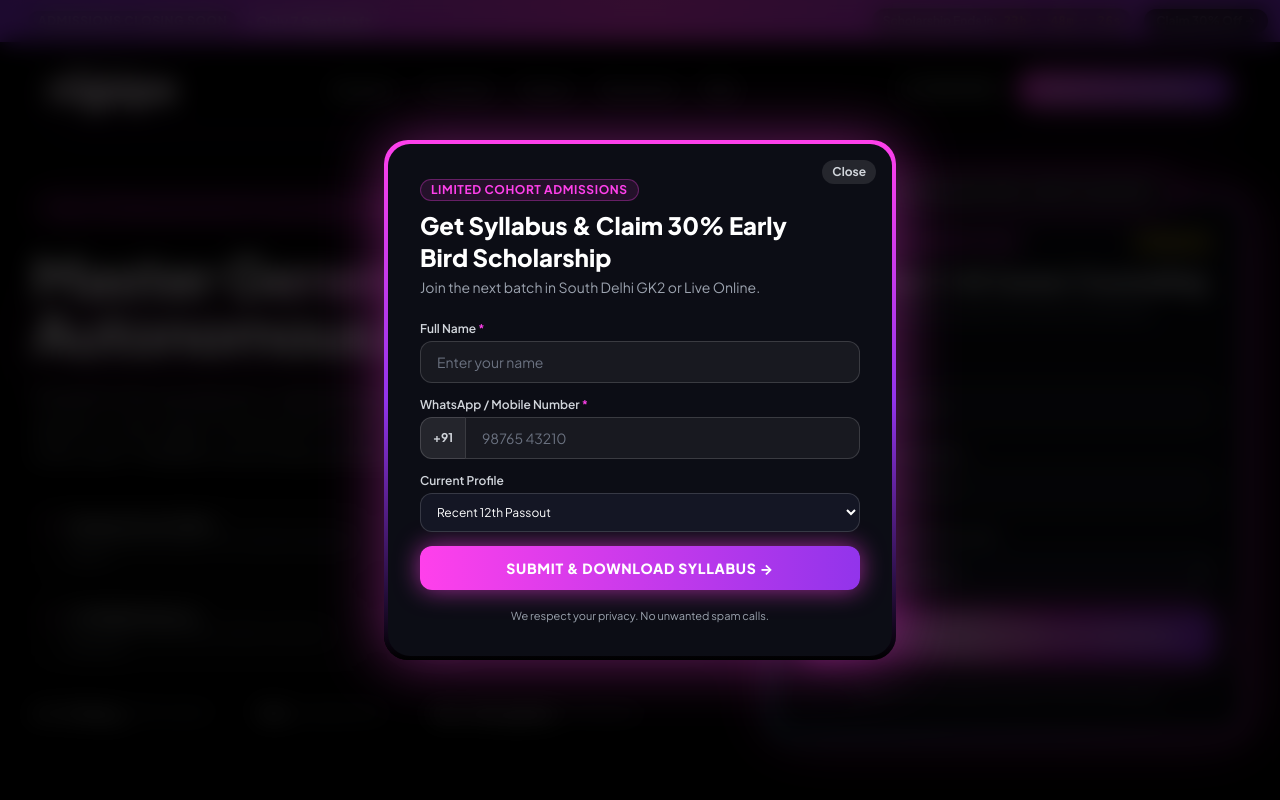
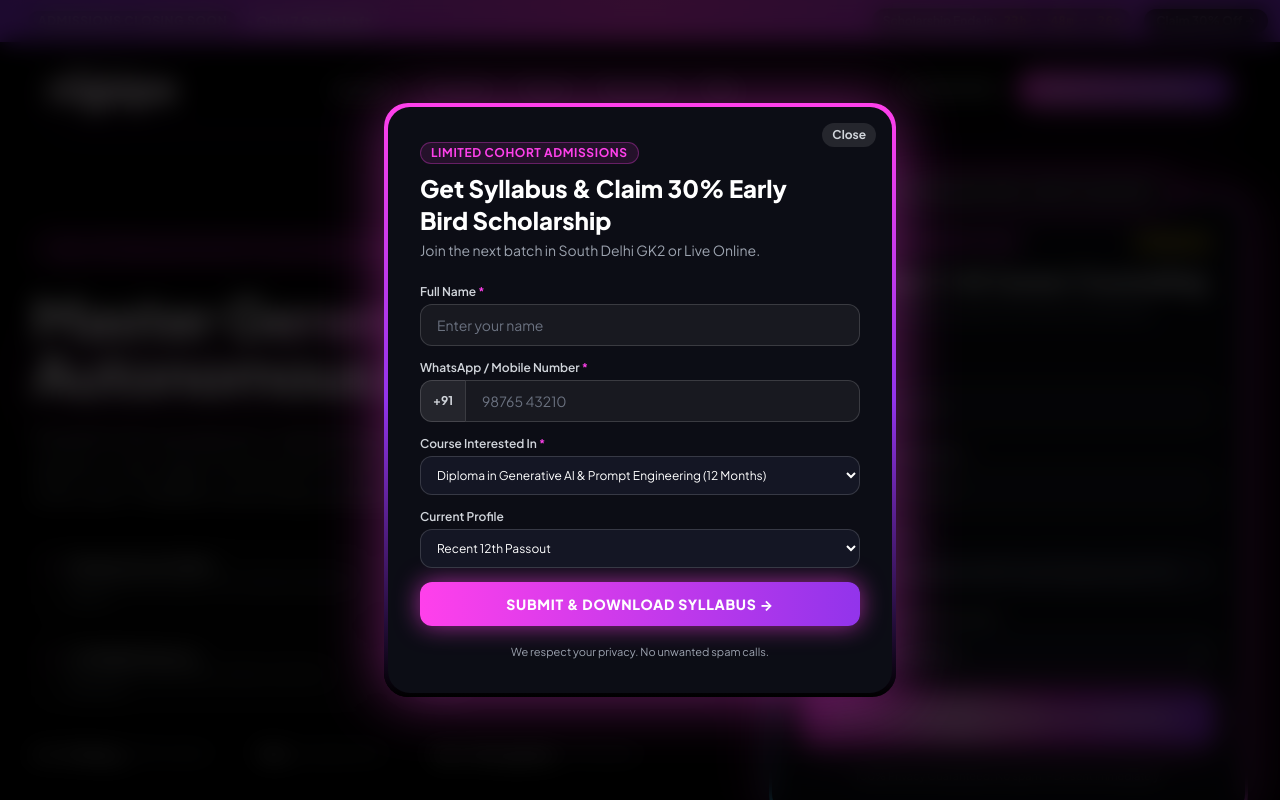
Before and after one commit to Dizitaladda-lms/nigape_landing, a Next.js app: page / in a window 1280 px wide. Both pictures are taken after a click on the button "Claim 30% Off →". Shown: the top 800 px of the page. Built offline with nearby package versions, Linux system fonts and the light colour scheme.

Commit message:
feat: add Course Interested In dropdown from nigape.com and pass selected course to CRM

```diff
--- a/app/api/lead/route.ts
+++ b/app/api/lead/route.ts
@@ -52,6 +52,7 @@ export async function POST(request: Request) {
       fullName,
       email,
       phone,
+      course,
       experience,
       learningMode,
       goal,
@@ -62,6 +63,9 @@ export async function POST(request: Request) {
       utm_campaign,
       utm_content,
       utm_term,
+      fbclid,
+      gclid,
+      gad_source,
       landing_page_url,
       timestamp
     } = data;
@@ -107,14 +111,19 @@ export async function POST(request: Request) {
     }
 
     // Map source strictly to accepted CRM enums ('META', 'GOOGLE', 'LANDING_PAGE', 'WEBSITE')
+    // Priority: utm_source > fbclid (Facebook click ID) > gclid/gad_source (Google click ID) > default
     let crmSource = 'LANDING_PAGE';
     if (utm_source) {
       const lower = utm_source.toLowerCase();
-      if (lower.includes('fb') || lower.includes('meta') || lower.includes('instagram') || lower.includes('ig')) {
+      if (lower.includes('fb') || lower.includes('facebook') || lower.includes('meta') || lower.includes('instagram') || lower.includes('ig')) {
         crmSource = 'META';
       } else if (lower.includes('google') || lower.includes('adwords') || lower.includes('gads')) {
         crmSource = 'GOOGLE';
       }
+    } else if (fbclid) {
+      crmSource = 'META';
+    } else if (gclid || gad_source) {
+      crmSource = 'GOOGLE';
     }
 
     // Payload formatted strictly to dizitaladda-crm specifications
@@ -124,7 +133,7 @@ export async function POST(request: Request) {
       mobile: cleanPhone,
       email: email && email.trim() ? email.trim() : `${cleanPhone}@${CRM_DOMAIN.toLowerCase()}.com`,
       domain: CRM_DOMAIN,
-      interested_course: CRM_COURSE,
+      interested_course: course && course.trim() ? course.trim() : CRM_COURSE,
       source: crmSource,
       landing_page_url: landing_page_url || 'https://www.nigape.com',
       utm_source: utm_source || undefined,
@@ -132,7 +141,7 @@ export async function POST(request: Request) {
       utm_campaign: utm_campaign || undefined,
       utm_content: utm_content || undefined,
       utm_term: utm_term || undefined,
-      remarks: `Profile: ${experience || 'N/A'} | Goal: ${goal || 'Counseling'} | Form: ${source || 'Lead Page'}`,
+      remarks: `Course: ${course || CRM_COURSE} | Profile: ${experience || 'N/A'} | Goal: ${goal || 'Counseling'} | Form: ${source || 'Lead Page'}`,
     };
 
     console.log('[NIGAPE -> CRM FORWARDING]:', crmPayload);
--- a/components/CallbackBanner.tsx
+++ b/components/CallbackBanner.tsx
@@ -25,16 +25,33 @@ export default function CallbackBanner({ onSubmitSuccess }) {
       }
     } catch (e) {}
 
+    let utmData: Record<string, string> = {};
+    if (typeof window !== 'undefined') {
+      const urlParams = new URLSearchParams(window.location.search);
+      utmData = {
+        utm_source: urlParams.get('utm_source') || '',
+        utm_medium: urlParams.get('utm_medium') || '',
+        utm_campaign: urlParams.get('utm_campaign') || '',
+        utm_content: urlParams.get('utm_content') || '',
+        utm_term: urlParams.get('utm_term') || '',
+        fbclid: urlParams.get('fbclid') || '',
+        gclid: urlParams.get('gclid') || '',
+        gad_source: urlParams.get('gad_source') || '',
+      };
+    }
+
     const leadPayload = {
       fullName: 'Quick Callback Request',
       phone: cleanPhone,
       deviceId,
+      course: 'Generative AI & Autonomous AI Agents',
       email: 'callback@lead.nigape.com',
       experience: 'Quick Callback',
       learningMode: 'Flexible',
       timestamp: new Date().toISOString(),
       source: 'Mid-Page Quick Callback Banner',
       landing_page_url: typeof window !== 'undefined' ? window.location.href : 'https://nigape.com',
+      ...utmData,
     };
 
     // Forward to CRM with rate-limit check
--- a/components/HeroSection.tsx
+++ b/components/HeroSection.tsx
@@ -6,6 +6,7 @@ export default function HeroSection({ onSubmitSuccess }) {
   const [formData, setFormData] = useState({
     fullName: '',
     phone: '',
+    course: 'Diploma in Generative AI & Prompt Engineering (12 Months)',
     experience: 'Recent 12th Passout',
   });
 
@@ -19,9 +20,12 @@ export default function HeroSection({ onSubmitSuccess }) {
     if (typeof window !== 'undefined') {
       const urlParams = new URLSearchParams(window.location.search);
       const utms = {
-        utm_source: urlParams.get('utm_source') || 'direct_ads',
-        utm_medium: urlParams.get('utm_medium') || 'web',
-        utm_campaign: urlParams.get('utm_campaign') || 'genai_bootcamp',
+        utm_source: urlParams.get('utm_source') || '',
+        utm_medium: urlParams.get('utm_medium') || '',
+        utm_campaign: urlParams.get('utm_campaign') || '',
+        utm_content: urlParams.get('utm_content') || '',
+        utm_term: urlParams.get('utm_term') || '',
+        fbclid: urlParams.get('fbclid') || '',
         gclid: urlParams.get('gclid') || '',
         gad_source: urlParams.get('gad_source') || '',
       };
@@ -300,6 +304,30 @@ export default function HeroSection({ onSubmitSuccess }) {
                     )}
                   </div>
 
+                  {/* Course Interested In */}
+                  <div>
+                    <label className="block text-xs font-semibold text-gray-300 mb-1">
+                      Course Interested In <span className="text-[#FF40EB]">*</span>
+                    </label>
+                    <select
+                      name="course"
+                      value={formData.course}
+                      onChange={handleChange}
+                      className="w-full px-4 py-3 rounded-xl bg-[#141622] border border-white/15 text-white text-sm focus:outline-none focus:border-[#FF40EB] transition cursor-pointer"
+                    >
+                      <option value="Diploma in Generative AI & Prompt Engineering">Diploma in Generative AI & Prompt Engineering (12 Months)</option>
+                      <option value="Advanced Generative AI & Prompt Engineering">Advanced Generative AI & Prompt Engineering (6 Months)</option>
+                      <option value="Advanced Certification in Generative AI & Prompt Engineering">Advanced Certification in GenAI & Prompt Engineering</option>
+                      <option value="Generative AI for Professionals">Generative AI for Professionals</option>
+                      <option value="AI Literacy for Everyone">AI Literacy for Everyone</option>
+                      <option value="NLP Professional">NLP Professional</option>
+                      <option value="Computer Vision Professional">Computer Vision Professional</option>
+                      <option value="Deep Learning Professional">Deep Learning Professional</option>
+                      <option value="UG Degree Programs (3 Years)">UG Degree in AI (3 Years - DU SOL / Jain University)</option>
+                      <option value="PG Programs (2 Years)">PG in AI (2 Years - DU SOL / Manipal University)</option>
+                    </select>
+                  </div>
+
                   {/* Current Background */}
                   <div>
                     <label className="block text-xs font-semibold text-gray-300 mb-1">
--- a/components/LeadModal.tsx
+++ b/components/LeadModal.tsx
@@ -6,6 +6,7 @@ export default function LeadModal({ isOpen, onClose, onSubmitSuccess, defaultGoa
   const [formData, setFormData] = useState({
     fullName: '',
     phone: '',
+    course: 'Diploma in Generative AI & Prompt Engineering (12 Months)',
     experience: 'Recent 12th Passout',
   });
 
@@ -18,10 +19,14 @@ export default function LeadModal({ isOpen, onClose, onSubmitSuccess, defaultGoa
     if (typeof window !== 'undefined') {
       const urlParams = new URLSearchParams(window.location.search);
       setUtmParams({
-        utm_source: urlParams.get('utm_source') || 'direct_ads',
-        utm_medium: urlParams.get('utm_medium') || 'web',
-        utm_campaign: urlParams.get('utm_campaign') || 'genai_bootcamp',
+        utm_source: urlParams.get('utm_source') || '',
+        utm_medium: urlParams.get('utm_medium') || '',
+        utm_campaign: urlParams.get('utm_campaign') || '',
+        utm_content: urlParams.get('utm_content') || '',
+        utm_term: urlParams.get('utm_term') || '',
+        fbclid: urlParams.get('fbclid') || '',
         gclid: urlParams.get('gclid') || '',
+        gad_source: urlParams.get('gad_source') || '',
       });
     }
   }, []);
@@ -171,6 +176,29 @@ export default function LeadModal({ isOpen, onClose, onSubmitSuccess, defaultGoa
 
             <div>
               <label className="block text-xs font-semibold text-gray-300 mb-1">
+                Course Interested In <span className="text-[#FF40EB]">*</span>
+              </label>
+              <select
+                name="course"
+                value={formData.course}
+                onChange={handleChange}
+                className="w-full px-3 py-2.5 rounded-xl bg-[#141624] border border-white/15 text-white text-xs focus:outline-none focus:border-[#FF40EB] cursor-pointer"
+              >
+                <option value="Diploma in Generative AI & Prompt Engineering">Diploma in Generative AI & Prompt Engineering (12 Months)</option>
+                <option value="Advanced Generative AI & Prompt Engineering">Advanced Generative AI & Prompt Engineering (6 Months)</option>
+                <option value="Advanced Certification in Generative AI & Prompt Engineering">Advanced Certification in GenAI & Prompt Engineering</option>
+                <option value="Generative AI for Professionals">Generative AI for Professionals</option>
+                <option value="AI Literacy for Everyone">AI Literacy for Everyone</option>
+                <option value="NLP Professional">NLP Professional</option>
+                <option value="Computer Vision Professional">Computer Vision Professional</option>
+                <option value="Deep Learning Professional">Deep Learning Professional</option>
+                <option value="UG Degree Programs (3 Years)">UG Degree in AI (3 Years - DU SOL / Jain University)</option>
+                <option value="PG Programs (2 Years)">PG in AI (2 Years - DU SOL / Manipal University)</option>
+              </select>
+            </div>
+
+            <div>
+              <label className="block text-xs font-semibold text-gray-300 mb-1">
                 Current Profile
               </label>
               <select
```
